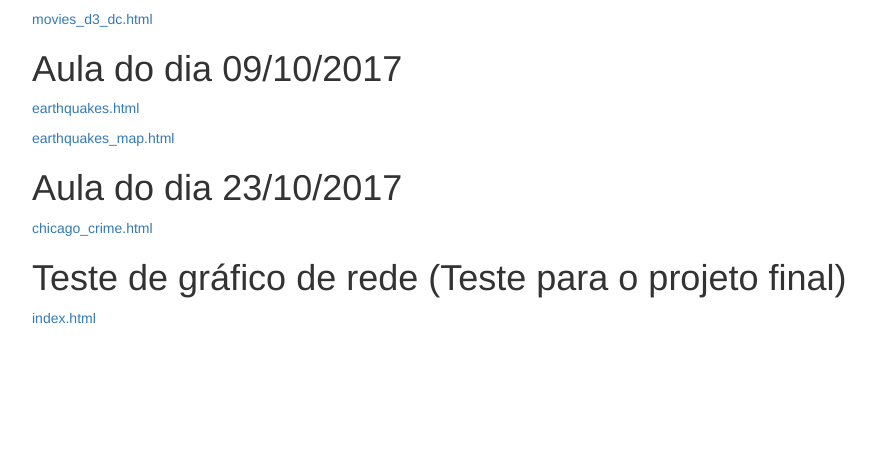
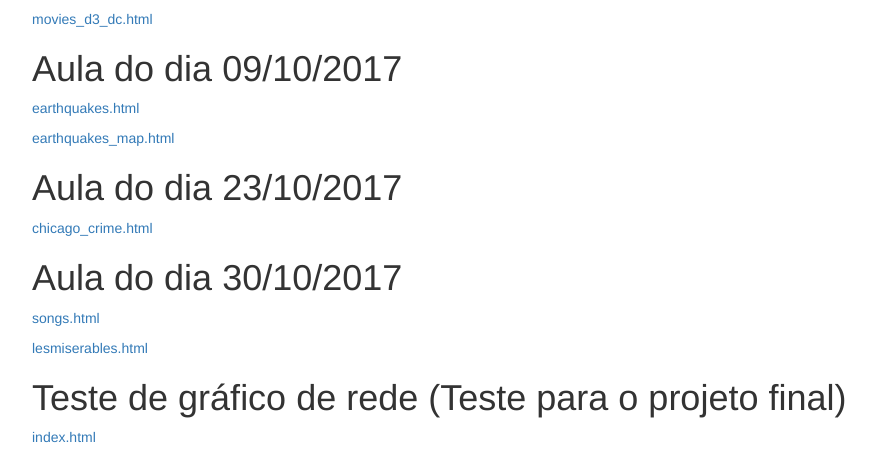
Before and after one commit to emersonbie/datavis-course, a plain HTML site: page index.html in a window 1280 px wide. Shown: the part 670-1127 px from the top of the page, without its empty margins (38-914 px from the left). Before the commit the page ends 1008 px from the top, so only its background shows below. Drawn offline with nearby package versions, Linux system fonts and the light colour scheme.

Commit message:
Update index.html

```diff
--- a/index.html
+++ b/index.html
@@ -72,6 +72,11 @@
       <h1>Aula do dia 23/10/2017</h1>
       <p><a href="/datavis-course/2017_10_23/chicago_crime.html">chicago_crime.html</a></p>
 
+
+      <h1>Aula do dia 30/10/2017</h1>
+      <p><a href="/datavis-course/2017_10_30/songs.html">songs.html</a></p>
+      <p><a href="/datavis-course/2017_10_30/lesmiserables.html">lesmiserables.html</a></p>
+
       <h1>Teste de gráfico de rede (Teste para o projeto final)</h1>
       <p><a href="/datavis-course/graph_net_test/index.html">index.html</a></p>
 
```
